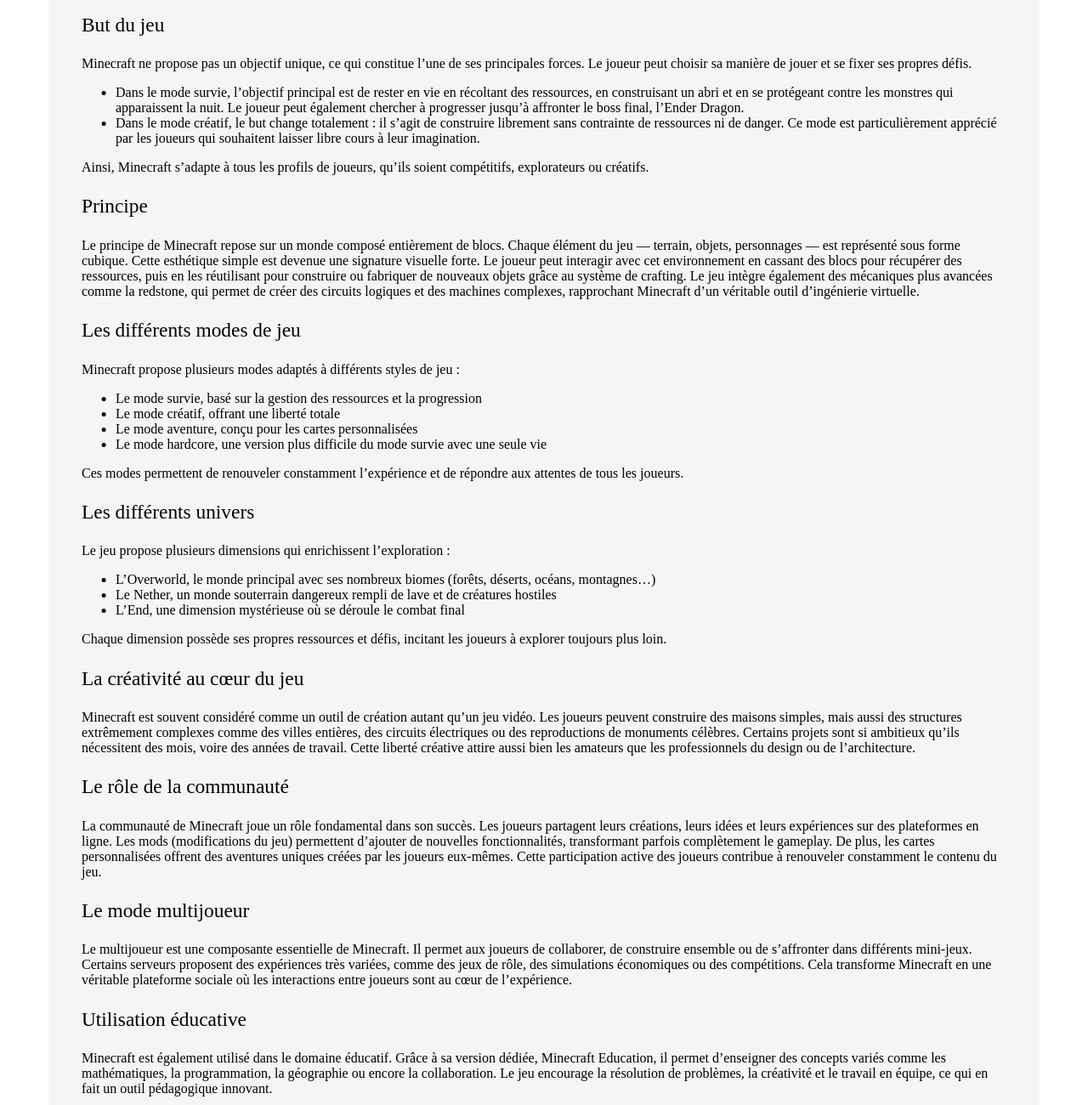
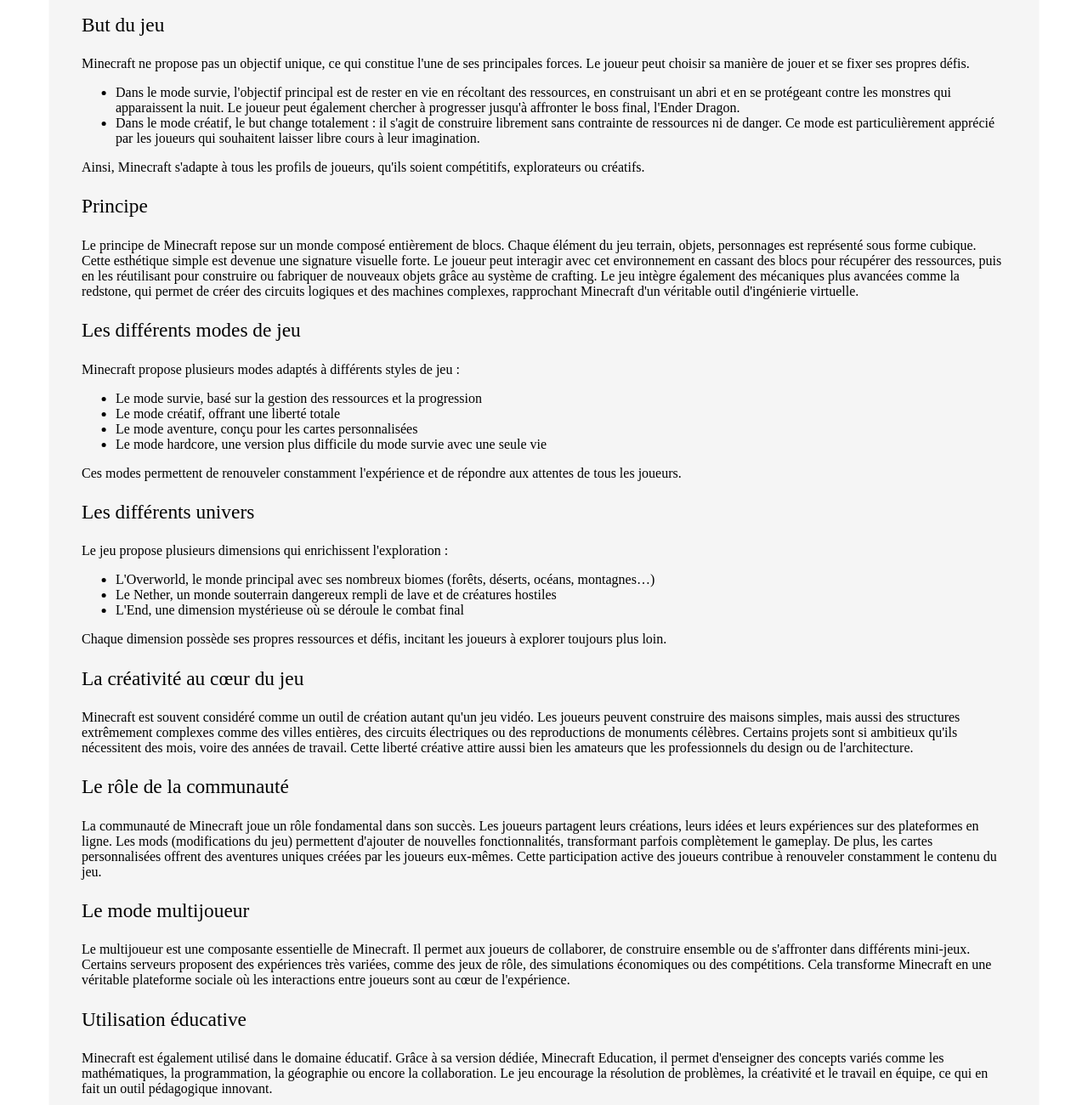
Before and after one commit to lem-33/HTMLproject, a plain HTML site: page minecraft_page.html in a window 1280 px wide. Shown: the part 540-1840 px from the top of the page at 85% size. Drawn offline with Linux system fonts and the light colour scheme; a web font is replaced by a local one.

Commit message:
blblblblbllblblblb

```diff
--- a/minecraft_page.html
+++ b/minecraft_page.html
@@ -14,18 +14,18 @@
         <div class="divague" id="centered">
         <p class="titre">Le phénomène minecraft</p>
         <p class="partie">Introduction</p>
-        <p>Depuis sa création en 2009, Minecraft s’est imposé comme un véritable phénomène mondial dans l’univers du jeu vidéo. Conçu à l’origine par Markus Persson, aussi connu sous le pseudonyme « Notch », ce jeu indépendant a rapidement gagné en popularité avant d’être racheté par Microsoft. Aujourd’hui, Minecraft est l’un des jeux les plus vendus de tous les temps et continue de rassembler une communauté immense et active. Ce succès s’explique par une combinaison unique de liberté, de créativité et d’accessibilité. Contrairement aux jeux traditionnels qui guident fortement le joueur, Minecraft propose une expérience ouverte où chacun peut évoluer à son rythme et selon ses propres objectifs.</p>
+        <p>Depuis sa création en 2009, Minecraft s'est imposé comme un véritable phénomène mondial dans l'univers du jeu vidéo. Conçu à l'origine par Markus Persson, aussi connu sous le pseudonyme « Notch », ce jeu indépendant a rapidement gagné en popularité avant d'être racheté par Microsoft. Aujourd'hui, Minecraft est l'un des jeux les plus vendus de tous les temps et continue de rassembler une communauté immense et active. Ce succès s'explique par une combinaison unique de liberté, de créativité et d'accessibilité. Contrairement aux jeux traditionnels qui guident fortement le joueur, Minecraft propose une expérience ouverte où chacun peut évoluer à son rythme et selon ses propres objectifs.</p>
         <p class="partie">Histoire et évolution du jeu</p>
-        <p>À ses débuts, Minecraft était un projet simple, développé presque seul par son créateur. Au fil des années, le jeu a bénéficié de nombreuses mises à jour qui ont enrichi son contenu : ajout de nouveaux biomes, de créatures, de mécaniques de jeu et de dimensions. Le rachat par Microsoft en 2014 a marqué un tournant important, permettant au jeu de se développer encore davantage et de s’adapter à de nombreuses plateformes, y compris les consoles et les appareils mobiles.Aujourd’hui, Minecraft continue d’évoluer régulièrement, avec des mises à jour qui maintiennent l’intérêt des joueurs sur le long terme.</p>
+        <p>À ses débuts, Minecraft était un projet simple, développé presque seul par son créateur. Au fil des années, le jeu a bénéficié de nombreuses mises à jour qui ont enrichi son contenu : ajout de nouveaux biomes, de créatures, de mécaniques de jeu et de dimensions. Le rachat par Microsoft en 2014 a marqué un tournant important, permettant au jeu de se développer encore davantage et de s'adapter à de nombreuses plateformes, y compris les consoles et les appareils mobiles.Aujourd'hui, Minecraft continue d'évoluer régulièrement, avec des mises à jour qui maintiennent l'intérêt des joueurs sur le long terme.</p>
         <p class="partie">But du jeu</p>
-        <p>Minecraft ne propose pas un objectif unique, ce qui constitue l’une de ses principales forces. Le joueur peut choisir sa manière de jouer et se fixer ses propres défis.</p>
+        <p>Minecraft ne propose pas un objectif unique, ce qui constitue l'une de ses principales forces. Le joueur peut choisir sa manière de jouer et se fixer ses propres défis.</p>
             <ul>
-                <li>Dans le mode survie, l’objectif principal est de rester en vie en récoltant des ressources, en construisant un abri et en se protégeant contre les monstres qui apparaissent la nuit. Le joueur peut également chercher à progresser jusqu’à affronter le boss final, l’Ender Dragon.</li>
-                <li>Dans le mode créatif, le but change totalement : il s’agit de construire librement sans contrainte de ressources ni de danger. Ce mode est particulièrement apprécié par les joueurs qui souhaitent laisser libre cours à leur imagination.</li>
+                <li>Dans le mode survie, l'objectif principal est de rester en vie en récoltant des ressources, en construisant un abri et en se protégeant contre les monstres qui apparaissent la nuit. Le joueur peut également chercher à progresser jusqu'à affronter le boss final, l'Ender Dragon.</li>
+                <li>Dans le mode créatif, le but change totalement : il s'agit de construire librement sans contrainte de ressources ni de danger. Ce mode est particulièrement apprécié par les joueurs qui souhaitent laisser libre cours à leur imagination.</li>
             </ul>
-        <p>Ainsi, Minecraft s’adapte à tous les profils de joueurs, qu’ils soient compétitifs, explorateurs ou créatifs.</p>
+        <p>Ainsi, Minecraft s'adapte à tous les profils de joueurs, qu'ils soient compétitifs, explorateurs ou créatifs.</p>
         <p class="partie">Principe</p>
-        <p>Le principe de Minecraft repose sur un monde composé entièrement de blocs. Chaque élément du jeu — terrain, objets, personnages — est représenté sous forme cubique. Cette esthétique simple est devenue une signature visuelle forte. Le joueur peut interagir avec cet environnement en cassant des blocs pour récupérer des ressources, puis en les réutilisant pour construire ou fabriquer de nouveaux objets grâce au système de crafting. Le jeu intègre également des mécaniques plus avancées comme la redstone, qui permet de créer des circuits logiques et des machines complexes, rapprochant Minecraft d’un véritable outil d’ingénierie virtuelle.</p>
+        <p>Le principe de Minecraft repose sur un monde composé entièrement de blocs. Chaque élément du jeu terrain, objets, personnages est représenté sous forme cubique. Cette esthétique simple est devenue une signature visuelle forte. Le joueur peut interagir avec cet environnement en cassant des blocs pour récupérer des ressources, puis en les réutilisant pour construire ou fabriquer de nouveaux objets grâce au système de crafting. Le jeu intègre également des mécaniques plus avancées comme la redstone, qui permet de créer des circuits logiques et des machines complexes, rapprochant Minecraft d'un véritable outil d'ingénierie virtuelle.</p>
         <p class="partie">Les différents modes de jeu</p>
         <p>Minecraft propose plusieurs modes adaptés à différents styles de jeu :</p>
         <ul>
@@ -34,29 +34,29 @@
             <li>Le mode aventure, conçu pour les cartes personnalisées</li>
             <li>Le mode hardcore, une version plus difficile du mode survie avec une seule vie</li>
         </ul>
-        <p>Ces modes permettent de renouveler constamment l’expérience et de répondre aux attentes de tous les joueurs.</p>
+        <p>Ces modes permettent de renouveler constamment l'expérience et de répondre aux attentes de tous les joueurs.</p>
         <p class="partie">Les différents univers</p>
-        <p>Le jeu propose plusieurs dimensions qui enrichissent l’exploration :</p>
+        <p>Le jeu propose plusieurs dimensions qui enrichissent l'exploration :</p>
         <ul>
-            <li>L’Overworld, le monde principal avec ses nombreux biomes (forêts, déserts, océans, montagnes…)</li>
+            <li>L'Overworld, le monde principal avec ses nombreux biomes (forêts, déserts, océans, montagnes…)</li>
             <li>Le Nether, un monde souterrain dangereux rempli de lave et de créatures hostiles</li>
-            <li>L’End, une dimension mystérieuse où se déroule le combat final</li>
+            <li>L'End, une dimension mystérieuse où se déroule le combat final</li>
         </ul>
         <p>Chaque dimension possède ses propres ressources et défis, incitant les joueurs à explorer toujours plus loin.</p>
         <p class="partie">La créativité au cœur du jeu</p>
-        <p>Minecraft est souvent considéré comme un outil de création autant qu’un jeu vidéo. Les joueurs peuvent construire des maisons simples, mais aussi des structures extrêmement complexes comme des villes entières, des circuits électriques ou des reproductions de monuments célèbres. Certains projets sont si ambitieux qu’ils nécessitent des mois, voire des années de travail. Cette liberté créative attire aussi bien les amateurs que les professionnels du design ou de l’architecture.</p>
+        <p>Minecraft est souvent considéré comme un outil de création autant qu'un jeu vidéo. Les joueurs peuvent construire des maisons simples, mais aussi des structures extrêmement complexes comme des villes entières, des circuits électriques ou des reproductions de monuments célèbres. Certains projets sont si ambitieux qu'ils nécessitent des mois, voire des années de travail. Cette liberté créative attire aussi bien les amateurs que les professionnels du design ou de l'architecture.</p>
         <p class="partie">Le rôle de la communauté</p>
-        <p>La communauté de Minecraft joue un rôle fondamental dans son succès. Les joueurs partagent leurs créations, leurs idées et leurs expériences sur des plateformes en ligne. Les mods (modifications du jeu) permettent d’ajouter de nouvelles fonctionnalités, transformant parfois complètement le gameplay. De plus, les cartes personnalisées offrent des aventures uniques créées par les joueurs eux-mêmes. Cette participation active des joueurs contribue à renouveler constamment le contenu du jeu.</p>
+        <p>La communauté de Minecraft joue un rôle fondamental dans son succès. Les joueurs partagent leurs créations, leurs idées et leurs expériences sur des plateformes en ligne. Les mods (modifications du jeu) permettent d'ajouter de nouvelles fonctionnalités, transformant parfois complètement le gameplay. De plus, les cartes personnalisées offrent des aventures uniques créées par les joueurs eux-mêmes. Cette participation active des joueurs contribue à renouveler constamment le contenu du jeu.</p>
         <p class="partie">Le mode multijoueur</p>
-        <p>Le multijoueur est une composante essentielle de Minecraft. Il permet aux joueurs de collaborer, de construire ensemble ou de s’affronter dans différents mini-jeux. Certains serveurs proposent des expériences très variées, comme des jeux de rôle, des simulations économiques ou des compétitions. Cela transforme Minecraft en une véritable plateforme sociale où les interactions entre joueurs sont au cœur de l’expérience.</p>
+        <p>Le multijoueur est une composante essentielle de Minecraft. Il permet aux joueurs de collaborer, de construire ensemble ou de s'affronter dans différents mini-jeux. Certains serveurs proposent des expériences très variées, comme des jeux de rôle, des simulations économiques ou des compétitions. Cela transforme Minecraft en une véritable plateforme sociale où les interactions entre joueurs sont au cœur de l'expérience.</p>
         <p class="partie">Utilisation éducative</p>
-        <p>Minecraft est également utilisé dans le domaine éducatif. Grâce à sa version dédiée, Minecraft Education, il permet d’enseigner des concepts variés comme les mathématiques, la programmation, la géographie ou encore la collaboration. Le jeu encourage la résolution de problèmes, la créativité et le travail en équipe, ce qui en fait un outil pédagogique innovant.</p>
+        <p>Minecraft est également utilisé dans le domaine éducatif. Grâce à sa version dédiée, Minecraft Education, il permet d'enseigner des concepts variés comme les mathématiques, la programmation, la géographie ou encore la collaboration. Le jeu encourage la résolution de problèmes, la créativité et le travail en équipe, ce qui en fait un outil pédagogique innovant.</p>
         <p class="partie">Source du succès</p>
         <p>Le succès de Minecraft repose sur plusieurs facteurs. Sa liberté de jeu permet à chacun de vivre une expérience unique. Son accessibilité technique le rend jouable sur de nombreuses plateformes, ce qui élargit considérablement son public. La richesse du contenu, constamment renouvelé grâce aux mises à jour et à la communauté, garantit une durée de vie presque infinie. Enfin, son aspect créatif et éducatif attire aussi bien les joueurs que les enseignants, renforçant son impact à long terme.</p>
         <p class="partie">Impact culturel</p>
-        <p>Minecraft a profondément marqué la culture populaire. Il est présent dans les vidéos en ligne, les réseaux sociaux et les événements dédiés aux jeux vidéo. De nombreux créateurs de contenu ont construit leur notoriété grâce à ce jeu. On retrouve également Minecraft dans des domaines inattendus, comme l’art numérique, l’éducation et même certaines initiatives scientifiques ou architecturales.</p>
+        <p>Minecraft a profondément marqué la culture populaire. Il est présent dans les vidéos en ligne, les réseaux sociaux et les événements dédiés aux jeux vidéo. De nombreux créateurs de contenu ont construit leur notoriété grâce à ce jeu. On retrouve également Minecraft dans des domaines inattendus, comme l'art numérique, l'éducation et même certaines initiatives scientifiques ou architecturales.</p>
         <p class="partie">Conclusion</p>
-        <p>Minecraft est bien plus qu’un simple jeu vidéo : c’est un univers ouvert, une plateforme de création et un outil d’apprentissage. Son succès durable repose sur sa capacité à évoluer tout en conservant son essence : offrir une liberté totale aux joueurs. Grâce à sa communauté active et à ses possibilités infinies, Minecraft continue de fasciner et d’inspirer des millions de personnes à travers le monde, faisant de lui un phénomène incontournable du jeu vidéo moderne.</p>
+        <p>Minecraft est bien plus qu'un simple jeu vidéo : c'est un univers ouvert, une plateforme de création et un outil d'apprentissage. Son succès durable repose sur sa capacité à évoluer tout en conservant son essence : offrir une liberté totale aux joueurs. Grâce à sa communauté active et à ses possibilités infinies, Minecraft continue de fasciner et d'inspirer des millions de personnes à travers le monde, faisant de lui un phénomène incontournable du jeu vidéo moderne.</p>
         <p><a href="jeuxdemerde.html">clique ici ou jte fume et je ne parle pas de cigarette</a><br></p>
         <button> Modding </button>
         </div>
```
Also changed, not shown: style.css (+4 -7 lines).
